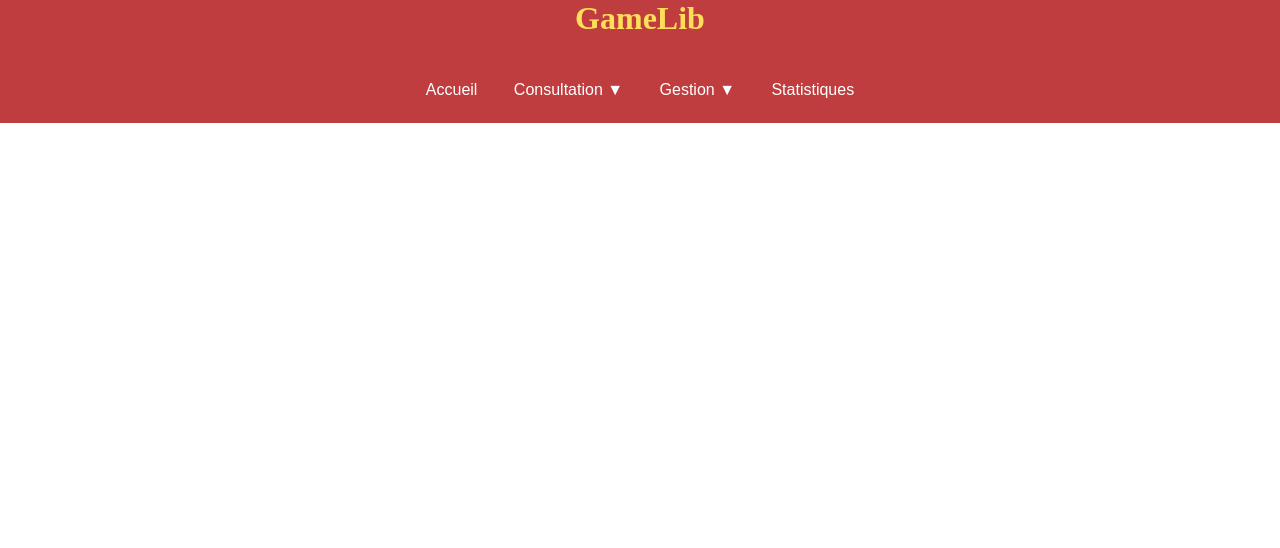
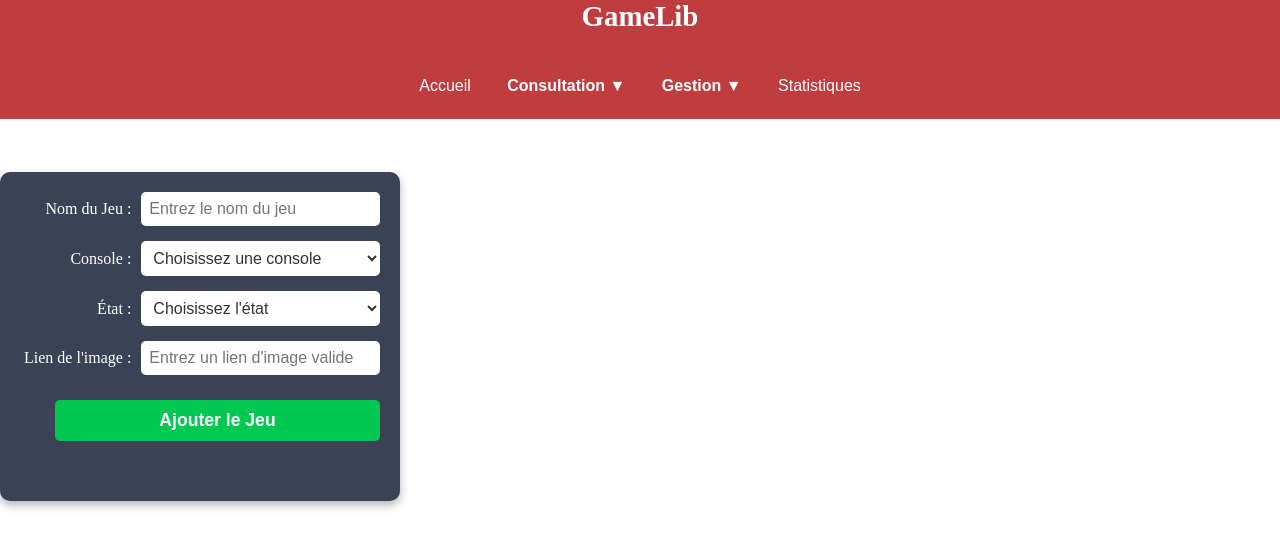
Before and after one commit to MrCostaud/GameLib, a PHP site: template vues/v_gestion_jeux.php in a window 1280 px wide. Shown: the top 548 px of the page. Run offline with PHP 8.4, Linux system fonts and the light colour scheme; the template is opened without the code that fills it, so the values that code supplies are empty; the visitor is signed in with stand-in values (Sample User, id 1).

Commit message:
<features> : insertion faite

```diff
--- a/controleurs/c_principal.php
+++ b/controleurs/c_principal.php
@@ -22,5 +22,9 @@
             include "controleurs/c_amiibo.php";
             break;
         }
+        case "gestion": {
+            include "controleurs/c_gestion.php";
+            break;
+        }
     }
 }
--- a/includes/header.php
+++ b/includes/header.php
@@ -43,8 +43,9 @@
                             <span>▼</span>
                         </button>
                         <div class="dropdown-content">
-                            <a href="index.php?uc=gestion&action=insertion">Insertion</a>
-                            <a href="index.php?uc=gestion&action=modif">Modification</a>
+                            <a href="index.php?uc=gestion&action=jeux">Insertion Jeux</a>
+                            <a href="index.php?uc=gestion&action=console">Insertion Console</a>
+                            <a href="index.php?uc=gestion&action=amiibo">Insertion Amiibo</a>
                         </div>
                     </div>
                 <?php
--- a/vues/v_accueil.php
+++ b/vues/v_accueil.php
@@ -6,7 +6,7 @@
     <div class="container-main">
         <h2 style="color: #111; margin:0px; padding:0px;">Collection de Mr Dallier</h2>
     </div>
-    <img style="max-height: 350px; width: 1536px;"src="includes/img/fond.png">
+    <img style="max-height: 350px; width: 100%;"src="includes/img/fond.png">
 </body>
 <footer>
     <?php
--- a/vues/v_gestion_jeux.php
+++ b/vues/v_gestion_jeux.php
@@ -0,0 +1,147 @@
+<?php
+include "includes/header.php";
+
+if ($_SERVER['REQUEST_METHOD'] === 'POST' && isset($_POST['jeu_id'])) {
+    $jeu_id = intval($_POST['jeu_id']);
+
+
+    suppJeu($jeu_id);
+
+    header("Location: index.php?uc=jeux&action=jeu");
+    exit;
+}
+?>
+<link href="includes/css/vues.css" rel="stylesheet">
+<style>
+
+h1 {
+    text-align: center;
+    margin-bottom: 20px;
+    font-size: 1.8rem;
+    color: #fff;
+}
+
+
+form {
+    background-color: #3a4355;
+    padding: 20px;
+    border-radius: 10px;
+    box-shadow: 0 4px 10px rgba(0, 0, 0, 0.3);
+    width: 400px;
+}
+
+
+form div {
+    display: flex;
+    justify-content: space-between;
+    align-items: center;
+    margin-bottom: 15px;
+}
+
+label {
+    flex: 1;
+    font-size: 1rem;
+    color: #ffffff;
+    text-align: right;
+    margin-right: 10px;
+}
+
+input,
+select {
+    flex: 2;
+    padding: 8px;
+    border: none;
+    border-radius: 5px;
+    font-size: 1rem;
+    box-sizing: border-box;
+}
+
+input[type="text"],
+input[type="url"],
+select {
+    background-color: #ffffff;
+    color: #333;
+}
+
+input:focus,
+select:focus {
+    outline: 2px solid #00c851;
+}
+
+
+button {
+    display: block;
+    width: 100%;
+    padding: 10px;
+    margin-top: 10px;
+    background-color: #00c851;
+    color: #ffffff;
+    font-weight: bold;
+    font-size: 1.1rem;
+    border: none;
+    border-radius: 5px;
+    cursor: pointer;
+    text-align: center;
+    transition: background-color 0.3s ease;
+}
+
+button:hover {
+    background-color: #009e42;
+}
+
+
+@media (max-width: 600px) {
+    form {
+        width: 90%;
+        padding: 15px;
+    }
+
+    label {
+        font-size: 0.9rem;
+    }
+
+    button {
+        font-size: 1rem;
+    }
+}
+
+</style>
+
+<body>
+<h1>Ajouter un Nouveau Jeu</h1>
+    <form action="index.php?uc=gestion&action=ajouterJeu" method="post">
+        <div>
+            <label for="nom">Nom du Jeu :</label>
+            <input type="text" id="nom" name="nom" required placeholder="Entrez le nom du jeu">
+        </div>
+
+        <div>
+            <label for="console">Console :</label>
+            <select id="console" name="console" required>
+                <option value="" disabled selected>Choisissez une console</option>
+                <?php foreach ($lesConsoles as $laConsole) : ?>
+                    <option value="<?= htmlspecialchars($laConsole['id']) ?>"><?= htmlspecialchars($laConsole['nom_console']) ?></option>
+                <?php endforeach; ?>
+            </select>
+        </div>
+
+        <div>
+            <label for="etat">État :</label>
+            <select id="etat" name="etat" required>
+                <option value="" disabled selected>Choisissez l'état</option>
+                <?php foreach ($lesEtats as $lEtat) : ?>
+                    <option value="<?= htmlspecialchars($lEtat['id']) ?>"><?= ucfirst(htmlspecialchars($lEtat['etat'])) ?></option>
+                <?php endforeach; ?>
+            </select>
+        </div>
+
+        <div>
+            <label for="lienImage">Lien de l'image :</label>
+            <input type="text" id="lienImage" name="lienImage" required placeholder="Entrez un lien d'image valide">
+        </div>
+
+        <div>
+            <button type="submit">Ajouter le Jeu</button>
+        </div>
+    </form>
+</body>
```
Also changed, not shown: controleurs/c_gestion.php (added, +50 -0 lines), includes/modele/gestion_bdd.php (+60 -10 lines), vues/v_gestion_amiibo.php (+138 -0 lines), vues/v_gestion_console.php (+138 -0 lines).
